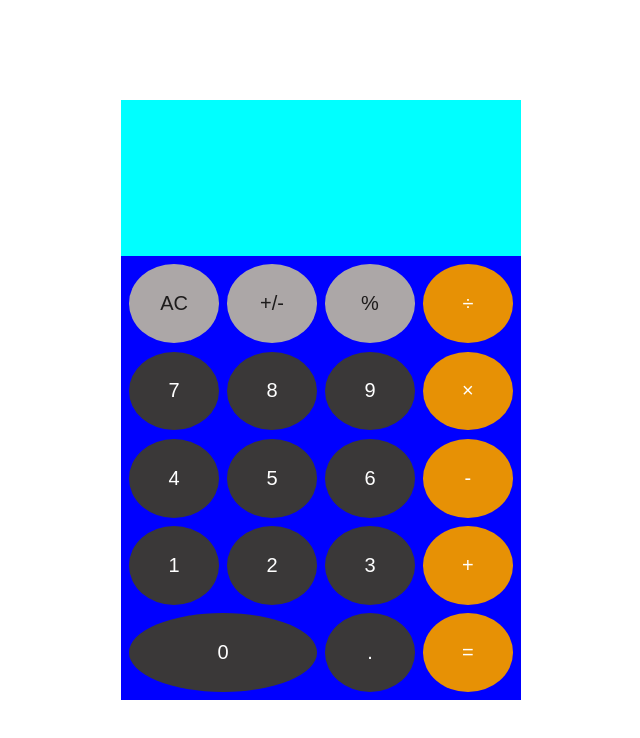
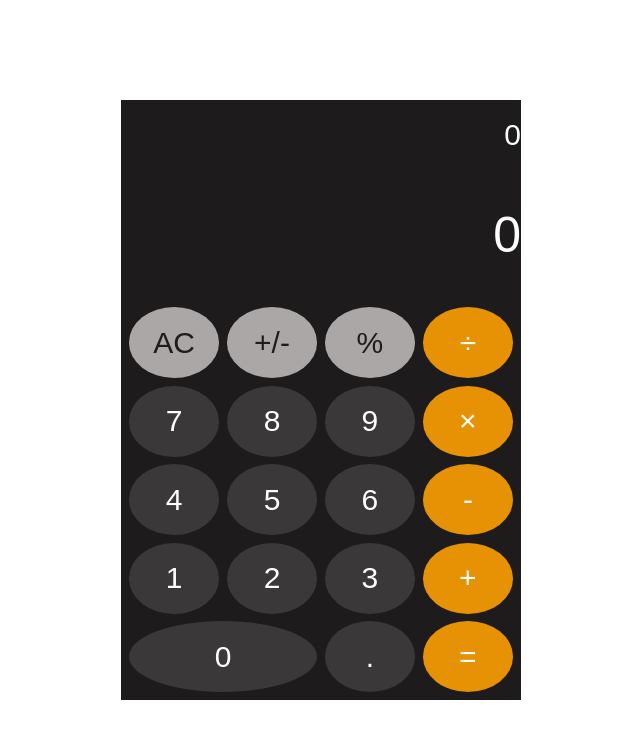
Before and after one commit to ayarmkt/JS-calculator, a plain HTML site: page index.html in a window 1280 px wide. Shown: the whole page, without its empty margins (319-959 px from the left). Drawn offline with Linux system fonts and the light colour scheme.

Commit message:
updated html

```diff
--- a/index.html
+++ b/index.html
@@ -9,29 +9,29 @@
   <body>
     <div class="calculator">
       <div class="output">
-        <div class="calculation"></div>
-        <div class="result"></div>
+        <div class="calculation">0</div>
+        <div class="result">0</div>
       </div>
       <div class="buttons">
-        <button class="function ac">AC</button>
-        <button class="function plusminus">+/-</button>
-        <button class="function percentage">%</button>
-        <button class="symbol divide">÷</button>
-        <button class="number seven">7</button>
-        <button class="number eight">8</button>
-        <button class="number nine">9</button>
-        <button class="symbol multiply">×</button>
-        <button class="number four">4</button>
-        <button class="number five">5</button>
-        <button class="number six">6</button>
-        <button class="symbol minus">-</button>
-        <button class="number one">1</button>
-        <button class="number two">2</button>
-        <button class="number three">3</button>
-        <button class="symbol plus">+</button>
-        <button class="number zero">0</button>
-        <button class="number dot">.</button>
-        <button class="symbol equal">=</button>
+        <button class="function" id="ac">AC</button>
+        <button class="function" id="plusminus">+/-</button>
+        <button class="function" id="percentage">%</button>
+        <button class="symbol" id="divide">÷</button>
+        <button class="number" id="seven">7</button>
+        <button class="number" id="eight">8</button>
+        <button class="number" id="nine">9</button>
+        <button class="symbol" id="multiply">×</button>
+        <button class="number" id="four">4</button>
+        <button class="number" id="five">5</button>
+        <button class="number" id="six">6</button>
+        <button class="symbol" id="minus">-</button>
+        <button class="number" id="one">1</button>
+        <button class="number" id="two">2</button>
+        <button class="number" id="three">3</button>
+        <button class="symbol" id="plus">+</button>
+        <button class="number" id="zero">0</button>
+        <button class="number" id="dot">.</button>
+        <button class="symbol" id="equal">=</button>
       </div>
     </div>
   </body>
--- a/script.js
+++ b/script.js
@@ -0,0 +1,21 @@
+const buttons = document.querySelectorAll('button');
+const calculation = document.querySelector('.calculation');
+const result = document.querySelector('.result');
+
+let lastTyped = [];
+
+buttons.forEach((btn) =>
+  btn.addEventListener('click', function (e) {
+    console.log(e.target.classList);
+    console.log(e.target.textContent);
+    lastTyped.push(e.target.textContent);
+    console.log(lastTyped);
+
+    if (e.target.classList == 'symbol') {
+      calculation.textContent = lastTyped.join(' ');
+      result.textContent = 0;
+    } else {
+      result.textContent = e.target.textContent;
+    }
+  })
+);
--- a/style.css
+++ b/style.css
@@ -30,10 +30,31 @@ body {
     'output'
     'buttons'
     'buttons';
+  background-color: var(--black);
 }
 
 .output {
   grid-area: output;
+  display: grid;
+  grid-template-areas:
+    'calculation'
+    'result'
+    'result';
+  justify-content: flex-end;
+  text-align: end;
+  align-items: center;
+  color: white;
+}
+
+.calculation {
+  grid-area: calculation;
+  font-size: 5px;
+  font-size: 30px;
+}
+
+.result {
+  grid-area: result;
+  font-size: 50px;
 }
 
 .buttons {
@@ -43,12 +64,11 @@ body {
   grid-template-columns: repeat(4, 1fr);
   grid-template-rows: repeat(5, 1fr);
   grid-gap: 2%;
-  background-color: blue;
 }
 
 .buttons > * {
   border-radius: 50%;
-  font-size: 20px;
+  font-size: 30px;
   border: none;
   cursor: pointer;
   text-align: center;
@@ -69,6 +89,6 @@ body {
   color: white;
 }
 
-.zero {
+#zero {
   grid-column: span 2;
 }
```
